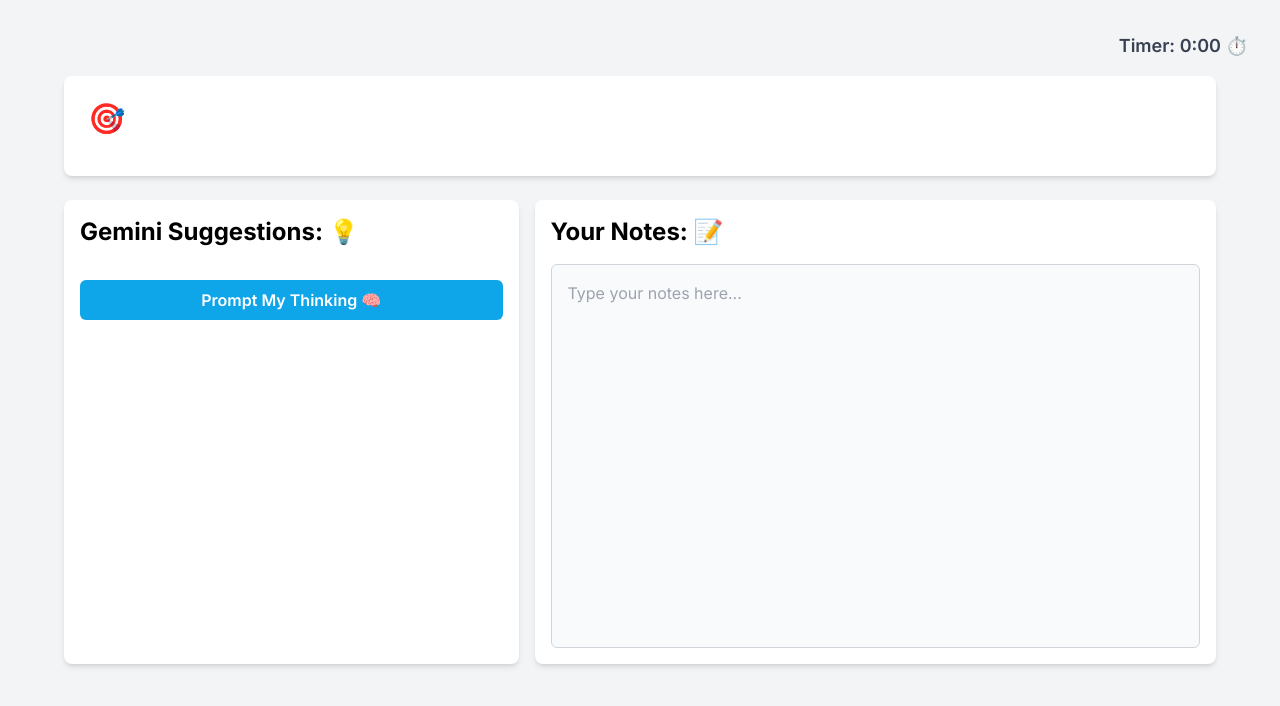
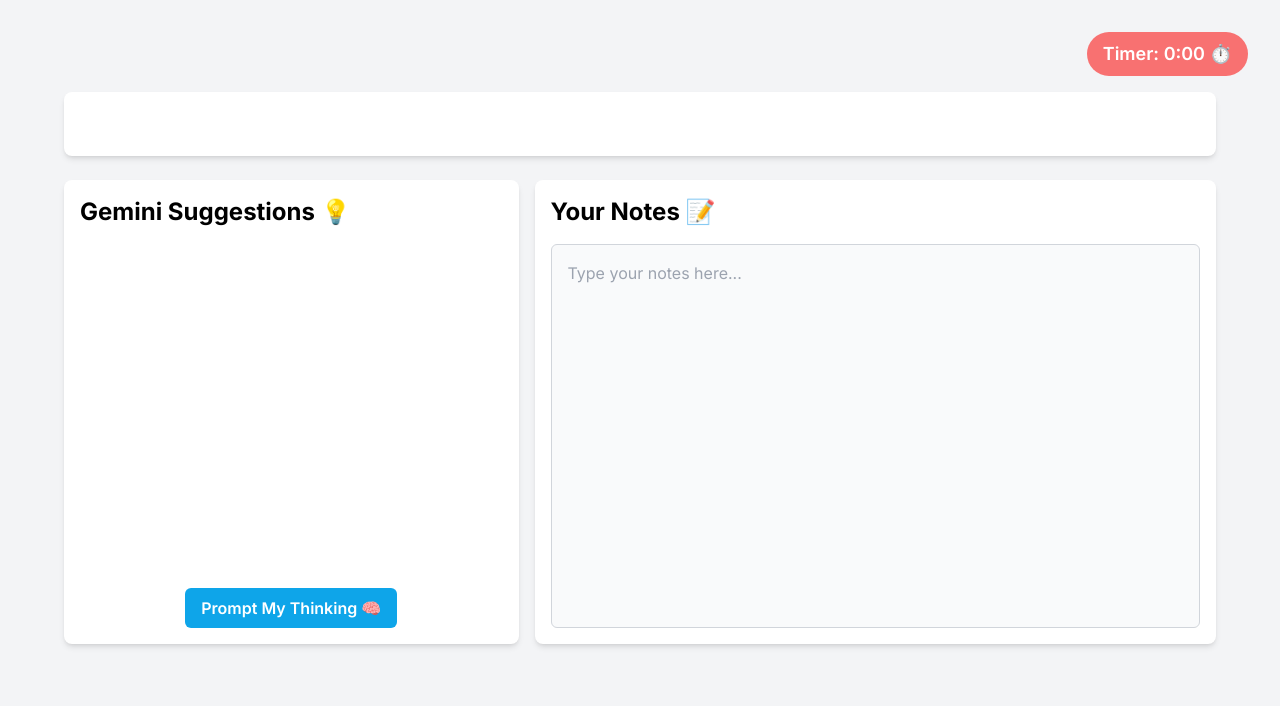
Before and after one commit to Nazarshia2889/Impromptu, a Next.js app: page /notes in a window 1280 px wide. Shown: the top 706 px of the page. Built offline with nearby package versions, Linux system fonts and the light colour scheme.

Commit message:
Update page.js

```diff
--- a/app/notes/page.js
+++ b/app/notes/page.js
@@ -17,10 +17,11 @@
     const [notes, setNotes] = useState('');
     const [timeLeft, setTimeLeft] = useState(0);
     const [suggestions, setSuggestions] = useState([]);
+    const [isLoading, setIsLoading] = useState(false);
     const router = useRouter();
 
     // Initialize Gemini API client
-	const genAI = new GoogleGenerativeAI('AIzaSyArJ4RqNqt9l4g-9BYIlh0457w1LZIwypI');
+    const genAI = new GoogleGenerativeAI('AIzaSyA23HxnKQOt9aIH5CKA0bscts1Nl7ZSbcc');
 
     const model = genAI.getGenerativeModel({
         model: 'gemini-1.5-pro-latest',
@@ -61,6 +62,7 @@
     // Function to get suggestions from Gemini
     const getSuggestions = async () => {
         try {
+            setIsLoading(true);
             console.log('Generating suggestion...');
 
             // Generate prompt for Gemini
@@ -85,6 +87,8 @@
             }
         } catch (error) {
             console.error('Error generating suggestion:', error);
+        } finally {
+            setIsLoading(false);
         }
     };
 
@@ -99,47 +103,65 @@
         <div className={`min-h-screen bg-gray-100 p-8 flex flex-col items-center ${inter.className}`}>
             {/* Timer in the upper right corner */}
             <div className='w-full flex justify-end mb-4'>
-				<div className='text-lg font-semibold text-gray-700'>Timer: {formatTime(timeLeft)} ⏱️</div>
+                <div className='text-lg font-semibold text-white bg-red-400 px-4 py-2 rounded-full'>
+                    Timer: {formatTime(timeLeft)} ⏱️
+                </div>
             </div>
 
             {/* Topic and Viewpoints Section */}
             <div className='bg-white p-6 mb-6 rounded-lg shadow-md w-full max-w-6xl'>
-				<p className='text-3xl font-bold text-left mb-4'>{topic} 🎯</p>
+                <p className='text-3xl font-bold text-left mb-4'>{topic}</p>
+                <div className='flex flex-col md:flex-row gap-4'>
                     {viewpoint1 && (
-					<p className='text-lg mt-2 text-left'>
-						<strong>• Viewpoint 1:</strong> {viewpoint1}
-					</p>
+                        <div className='flex-1 bg-gray-100 p-4 rounded-lg'>
+                            <h3 className='text-xl font-semibold mb-2'>Viewpoint 1</h3>
+                            <p className='text-lg'>{viewpoint1}</p>
+                        </div>
                     )}
                     {viewpoint2 && (
-					<p className='text-lg mt-2 text-left'>
-						<strong>• Viewpoint 2:</strong> {viewpoint2}
-					</p>
+                        <div className='flex-1 bg-gray-100 p-4 rounded-lg'>
+                            <h3 className='text-xl font-semibold mb-2'>Viewpoint 2</h3>
+                            <p className='text-lg'>{viewpoint2}</p>
+                        </div>
                     )}
+                </div>
             </div>
 
             {/* Main Content Section */}
             <div className='w-full flex gap-4 max-w-6xl'>
                 {/* Suggestions Section */}
                 <div className='w-2/5 p-4 bg-white shadow-md rounded-lg flex flex-col'>
-					<h2 className='text-2xl font-bold mb-4'>Gemini Suggestions: 💡</h2>
-					<ul className='list-disc list-inside'>
+                    <h2 className='text-2xl font-bold mb-4'>Gemini Suggestions 💡</h2>
+                    <ul className='list-disc list-inside flex-grow'>
                         {suggestions.map((suggestion, index) => (
                             <li key={index} className='text-lg mb-2'>
                                 {suggestion}
                             </li>
                         ))}
                     </ul>
+                    <div className='flex justify-center mt-4'>
                         <button
                             onClick={getSuggestions}
-						className='bg-sky-500 hover:bg-sky-600 text-white font-semibold py-2 px-4 rounded-md transition duration-300 ease-in-out transform hover:scale-105 mt-4'
+                            disabled={isLoading}
+                            className={`bg-sky-500 hover:bg-sky-600 text-white font-semibold py-2 px-4 rounded-md transition duration-300 ease-in-out transform hover:scale-105 ${
+                                isLoading ? 'opacity-50 cursor-not-allowed' : ''
+                            }`}
                         >
-						Prompt My Thinking 🧠
+                            {isLoading ? (
+                                <>
+                                    <span className="inline-block animate-spin mr-2">🧠</span>
+                                    Thinking...
+                                </>
+                            ) : (
+                                'Prompt My Thinking 🧠'
+                            )}
                         </button>
+                    </div>
                 </div>
 
                 {/* Notes Section */}
                 <div className='w-3/5 p-4 bg-white shadow-md rounded-lg flex flex-col'>
-					<h2 className='text-2xl font-bold mb-4'>Your Notes: 📝</h2>
+                    <h2 className='text-2xl font-bold mb-4'>Your Notes 📝</h2>
                     <textarea
                         className='w-full p-4 h-96 border border-gray-300 rounded-md bg-gray-50 resize-none focus:outline-none focus:ring-2 focus:ring-sky-500 focus:border-transparent'
                         value={notes}
```
Lines whose indentation alone changed are shown as unchanged.
